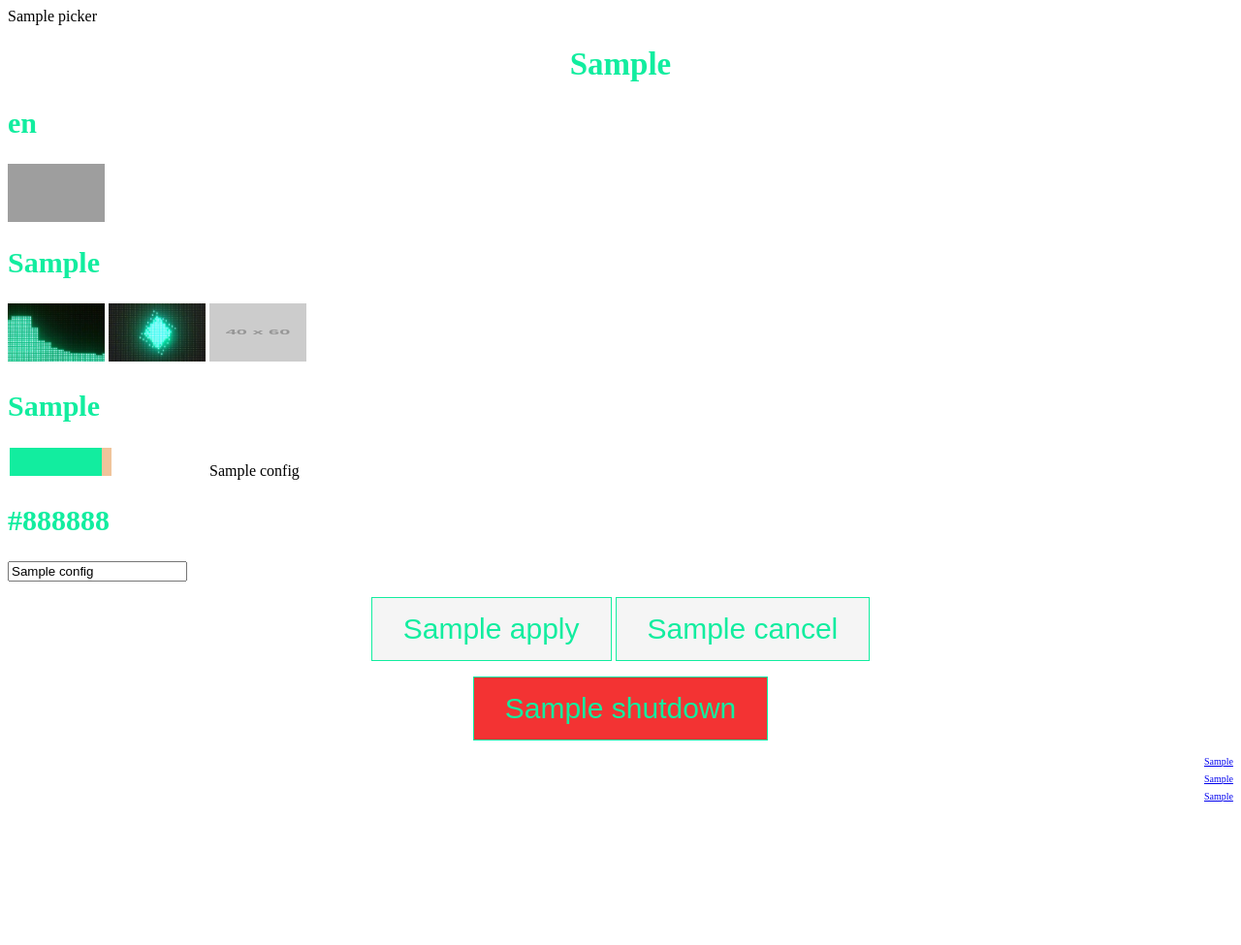
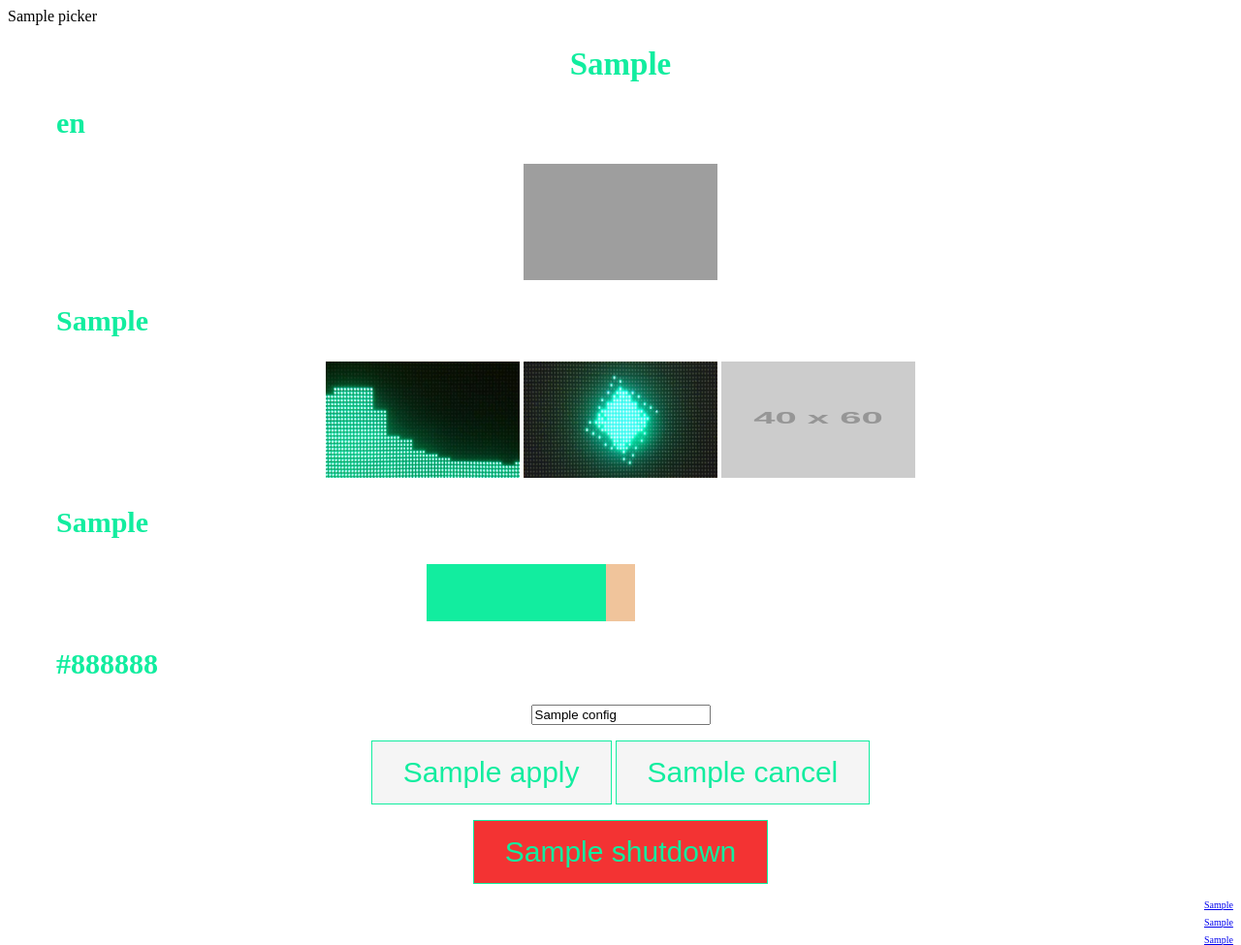
Before and after one commit to Smooth-Pineapple/Visualiser, a Python web app: template webapp/templates/main.html in a window 1280 px wide. Shown: the whole page at 97% size. Before the commit the page ends 827 px from the top, so only its background shows below. Run offline with Jinja, Linux system fonts and the light colour scheme; the template is opened without the code that fills it: most values are stand-ins (such as "Sample title", 1, 10 or a date in 2020); grey boxes labelled with a size stand in for pictures from a placeholder-image service; some libraries are stand-ins or nearby versions; grey boxes are pictures that could not be loaded.

Commit message:
Cleaned up main page

```diff
--- a/webapp/static/css/main.css
+++ b/webapp/static/css/main.css
@@ -1,3 +1,9 @@
+.sub_header {
+    padding-left: 50px;
+    color: #12ED9F;
+    font-size: 30px
+}
+
 .rad{
     position: absolute;
     opacity: 0;
@@ -7,8 +13,8 @@
 
 .rad + img {
     cursor: pointer;
-    width: 100px;
-    height: 60px;
+    width: 200px;
+    height: 120px;
 }
 
 .rad:checked + img {
@@ -16,13 +22,13 @@
 }
 
 .flag {
-    width: 100px;
-    height: 60px;
+    width: 200px;
+    height: 120px;
 }
 
 .flag_border {
-    width: 100px;
-    height: 60px;
+    width: 200px;
+    height: 120px;
     outline: 2px solid #12ED9F;
 }
 
@@ -50,20 +56,20 @@
 }
 
 input[type=range] {
-    -webkit-appearance: none; /* Hides the slider so that custom slider can be made */
-    width: 100%; /* Specific width is required for Firefox. */
-    background: transparent; /* Otherwise white in Chrome */
+    -webkit-appearance: none;
+    width: 100%;
+    background: transparent;
 }
 
 input[type='range'] {
     overflow: hidden;
-    width: 200px;
+    width: 400px;
     -webkit-appearance: none;
     background-color: #ffffff;
 }
 
 input[type='range']::-webkit-slider-runnable-track {
-    height: 30px;
+    height: 60px;
     -webkit-appearance: none;
     color: #13bba4;
 
@@ -71,13 +77,13 @@ input[type='range']::-webkit-slider-runnable-track {
 }
 
 input[type='range']::-webkit-slider-thumb {
-    width: 10px;
+    width: 30px;
     -webkit-appearance: none;
-    height: 30px;
+    height: 60px;
     cursor: ew-resize;
     background: #f0c49b;
     border: 1px solid transparent;
-    box-shadow: -100px 0 0 100px #12ED9F;
+    box-shadow: -400px 0 0 400px #12ED9F;
 }
 
 input[type=range]:focus {
@@ -87,3 +93,9 @@ input[type=range]:focus {
 input[type=range]:focus::-webkit-slider-runnable-track {
     background: white;
 }
+
+.range_symbols {
+    color: #12ED9F;
+    text-align: center;
+    font-size: 25px;
+}
--- a/webapp/templates/main.html
+++ b/webapp/templates/main.html
@@ -12,13 +12,15 @@
       <form action="/config-mod" method="POST">
          <h1 style="color: #12ED9F; text-align:center; font-size: 33px;">{{translations.VISUALISER_CONFIGURATION}}</h1>
 
-         <h2 style="color: #12ED9F; font-size: 30px;">{{translations.SELECT_LANGUAGE}}</h2>
-
+         <h2 class="sub_header">{{translations.SELECT_LANGUAGE}}</h2>
+         <div style="text-align:center;">
             {% for lan in language_set|reverse %}
                <a href="/set_lang?lang={{lan}}"><img {% if lang == lan %} class="flag_border" {% else %} class="flag" {% endif %} src="{{url_for('static', filename='/../images/' + lan + '.png')}}"></a>
             {% endfor %}
+         </div>
 
-         <h2 style="color: #12ED9F; font-size: 30px;">{{translations.SELECT_VISUALISER_PATTERN}}</h2>
+         <h2 class="sub_header">{{translations.SELECT_VISUALISER_PATTERN}}</h2>
+         <div style="text-align:center;">
             <label>
                <input class="rad" type="radio" name="pattern-options" value="1" {% if config_data[pattern_key] =="1" %} checked {% endif %}>
                <img src="{{url_for('static', filename='/../images/pattern_1.jpg')}}">
@@ -33,13 +35,18 @@
                <input class="rad" type="radio" name="pattern-options" value="3" {% if config_data[pattern_key] =="3" %} checked {% endif %}>
                <img src="http://placehold.it/40x60/b0f/fff&text=C">
             </label>
+         </div>
 
-         <h2 style="color: #12ED9F; font-size: 30px;">{{translations.SET_BRIGHTNESS}}</h2>
+         <h2 class="sub_header">{{translations.SET_BRIGHTNESS}}</h2>
+         <div style="text-align:center;">
             <input type="range" min="0" max="100" name="colour-brightness" id="brightnessSet" value='{{config_data[brightness_key]}}' oninput="brightnessGet.value = brightnessSet.value"/>
-         <output class="range_symbols" name="colour-brightness-display" id="brightnessGet">{{config_data[brightness_key]}}</output>
+            <!--<output class="range_symbols" name="colour-brightness-display" id="brightnessGet">{{config_data[brightness_key]}}</output>-->
+         </div>
 
-         <h2 style="color: #12ED9F; font-size: 30px;">{{translations.SET_COLOUR}}</h2>
+         <h2 class="sub_header">{{translations.SET_COLOUR}}</h2>
+         <div style="text-align:center;">
             <input class='colorpicker' name="colour-picker" value='{{config_data[colour_key]}}'/>
+         </div>
 
          <p></p>
 
```
Lines whose indentation alone changed are shown as unchanged.
